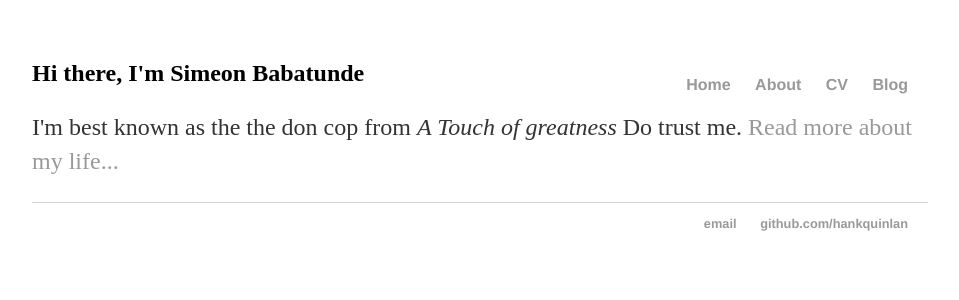
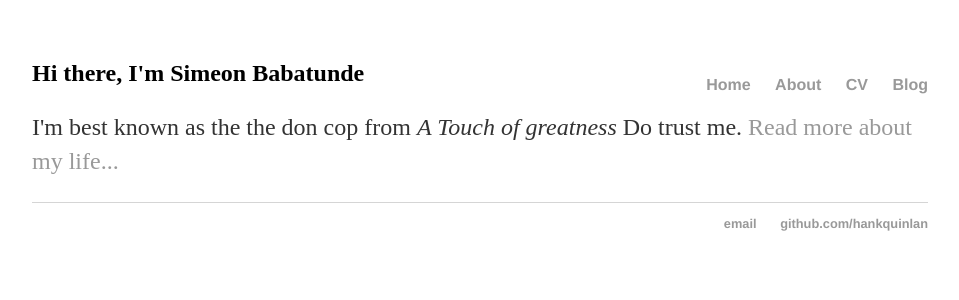
Before and after one commit to simeonbabatunde/simeonbabatunde.github.io, a Jekyll site: the page built from index.html, in a window 1280 px wide. Shown: the top 300 px of the page, without its empty margins (160-1119 px from the left). Built offline with Jekyll 4.4.1, drawn with Linux system fonts in a browser that asks for light colours.

Commit message:
Update main.css

```diff
--- a/css/main.css
+++ b/css/main.css
@@ -11,7 +11,7 @@ nav ul, footer ul {
 }
 nav ul li, footer ul li {
     display: inline;
-    margin-right: 20px;
+    margin-left: 20px;
 }
 a {
     text-decoration: none;
```
